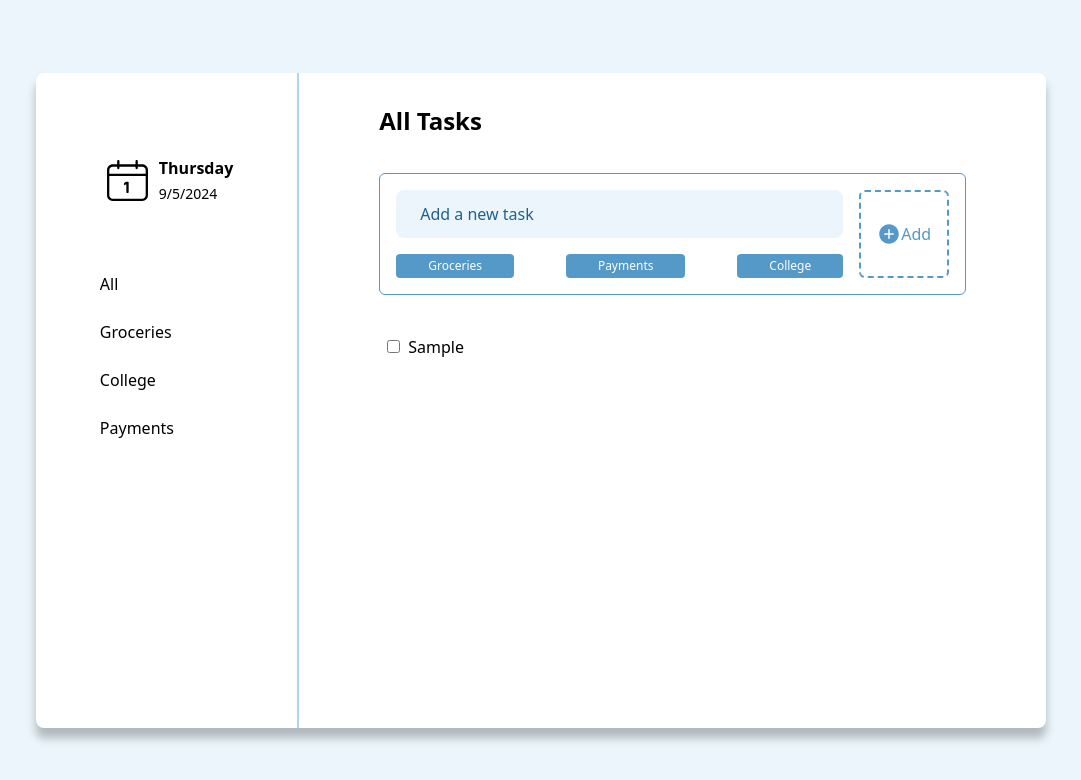
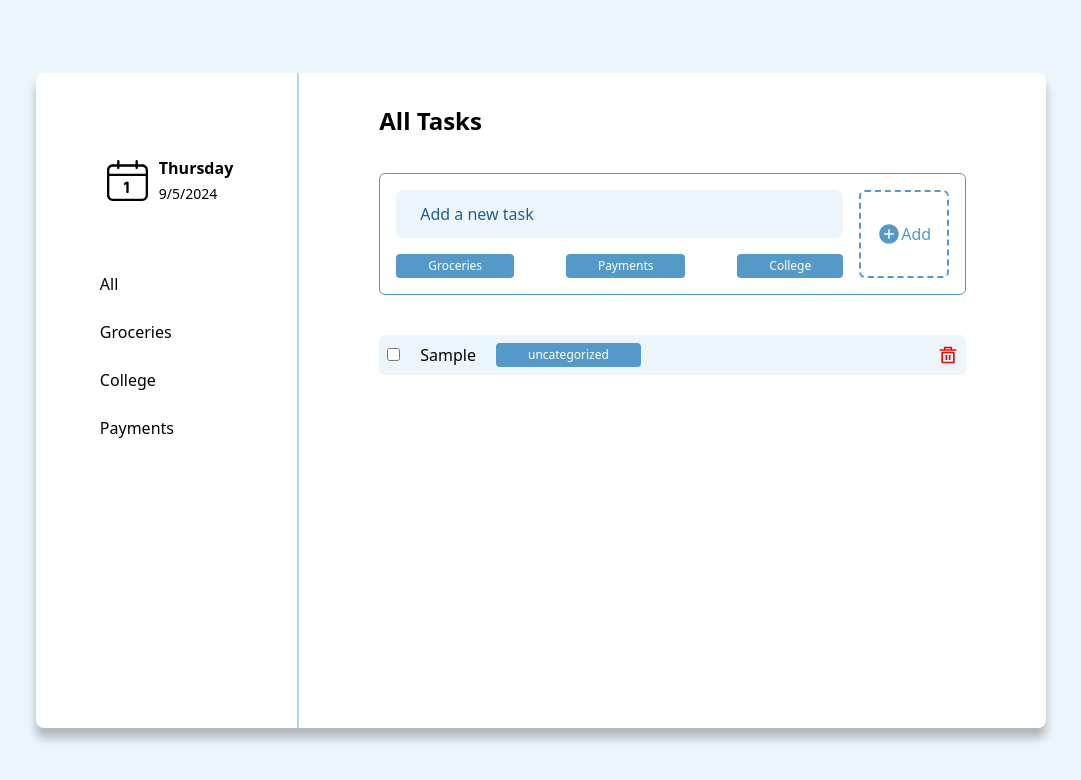
Before and after one commit to marzieh-pakdel/ToDo-App-with-React, a React (Vite) app: page / in a window 1280 px wide. Both pictures are taken after typing "Sample" into the empty fields and a click on the button "Add". Shown: the top 780 px of the page, without its empty margins (99-1180 px from the left). Built offline with nearby package versions, Linux system fonts and the light colour scheme.

Commit message:
tag buttons changes

```diff
--- a/src/components/tags/Tags.jsx
+++ b/src/components/tags/Tags.jsx
@@ -1,32 +1,36 @@
-import { useState } from 'react'
-import Button from '../common/button/Button'
+import { useState, forwardRef, useImperativeHandle } from 'react';
+import Button from '../common/button/Button';
 
-const Tags = ({setCategory}) => {
-    const categories = ["Groceries", "Payments", "College"]
-    const [selectedCategory, setSelectedCategory] = useState("")
+const Tags = forwardRef(({ setCategory }, ref) => {
+    const categories = ["Groceries", "Payments", "College"];
+    const [selectedCategory, setSelectedCategory] = useState("");
 
     function handleSelectedCategory(category) {
+        setCategory(category);
         setSelectedCategory(category);
-      setCategory(category);
     }
+
+    useImperativeHandle(ref, () => ({
+        resetCategory() {
+            setSelectedCategory("");
+        }
+    }));
 
     return (
         <div className='flex justify-between'>
-        {categories.map((category) => {
-            return (
+            {categories.map((category) => (
                 <Button
                     onClick={() => handleSelectedCategory(category)}
                     key={category}
                     title={category}
-                  buttonStyle={
-                    `${selectedCategory === category ? 'bg-selected-tag' : 'bg-tag-bg'}
-                    text-white rounded-[4px] py-1 px-8 text-xs font-normal`
-                  }
+                    buttonStyle={`${selectedCategory === category ? 'bg-selected-tag' : 'bg-tag-bg'}
+                        text-white rounded-[4px] py-1 px-8 text-xs font-normal`}
                 />
-            )
-        })}
+            ))}
         </div>
-  )
-}
+    );
+});
 
-export default Tags
+Tags.displayName = "Tags";
+
+export default Tags;
--- a/src/components/todo/Todo.jsx
+++ b/src/components/todo/Todo.jsx
@@ -1,18 +1,29 @@
+import Button from "../common/button/Button"
 import Input from "../common/input/Input"
+import { RiDeleteBin5Line } from "react-icons/ri";
 
 const Todo = ({todos}) => {
   return (
-    <div className="flex flex-col gap-4 mt-10 px-2">
+    <div className="flex flex-col gap-4 mt-10">
       {
         todos.map((todo) => {
           return (
+            <div
+              key={todo.id}
+              className="p-2 flex justify-between items-center bg-primary-color rounded-md"
+            >
             <span
-              key={todo.id}
-              className="flex justify-start items-center gap-2"
+              className="flex justify-start items-center gap-5"
             >
                 <Input type="checkbox" />
                 <h2>{todo.todo}</h2>
+                <Button
+                  title={todo.category}
+                  buttonStyle="bg-tag-bg text-white rounded-[4px] py-1 px-8 text-xs font-normal"
+                />
             </span>
+            <RiDeleteBin5Line color="red" size={20} />
+            </div>
           )
         })
       }
--- a/src/pages/home/Home.jsx
+++ b/src/pages/home/Home.jsx
@@ -1,4 +1,4 @@
-import { useEffect, useState } from "react"
+import { useEffect, useState, useRef } from "react"
 import Button from "../../components/common/button/Button"
 import Input from "../../components/common/input/Input"
 import Layout from "../../components/layout/Layout"
@@ -10,6 +10,7 @@ const Home = () => {
     const [inputValue, setInputValue] = useState("")
     const [category, setCategory] = useState("")
     const [todos, setTodos] = useState([])
+    const tagsRef = useRef(null);
 
     function addTodo () {
         if (inputValue.trim()) {
@@ -18,20 +19,26 @@ const Home = () => {
             setTodos(newTodos);
             setInputValue("");
         }
+
+        if (tagsRef.current) {
+            tagsRef.current.resetCategory();
+        }
     }
 
     console.log(inputValue)
     console.log(todos)
 
     useEffect(() => {
-        const storedTodos = localStorage.getItem("todo");
+        const storedTodos = localStorage.getItem("todos");
         if (storedTodos) {
             setTodos(JSON.parse(storedTodos));
         }
     }, [])
 
     useEffect(() => {
-        localStorage.setItem("todo", JSON.stringify(todos));
+        if (todos.length > 0) {
+            localStorage.setItem("todos", JSON.stringify(todos));
+        }
     }, [todos])
 
     return (
@@ -46,7 +53,7 @@ const Home = () => {
                         inputStyle="bg-primary-color focus:outline-none rounded-[8px] py-3 pl-6 pr-48 placeholder:text-placeholder"
                         value = {inputValue}
                     />
-                    <Tags setCategory={setCategory}/>
+                    <Tags setCategory={setCategory} ref={tagsRef}/>
                 </div>
                 <Button
                     title={<><IoIosAddCircle size={24} /> Add</>}
```
Lines whose indentation alone changed are shown as unchanged.
